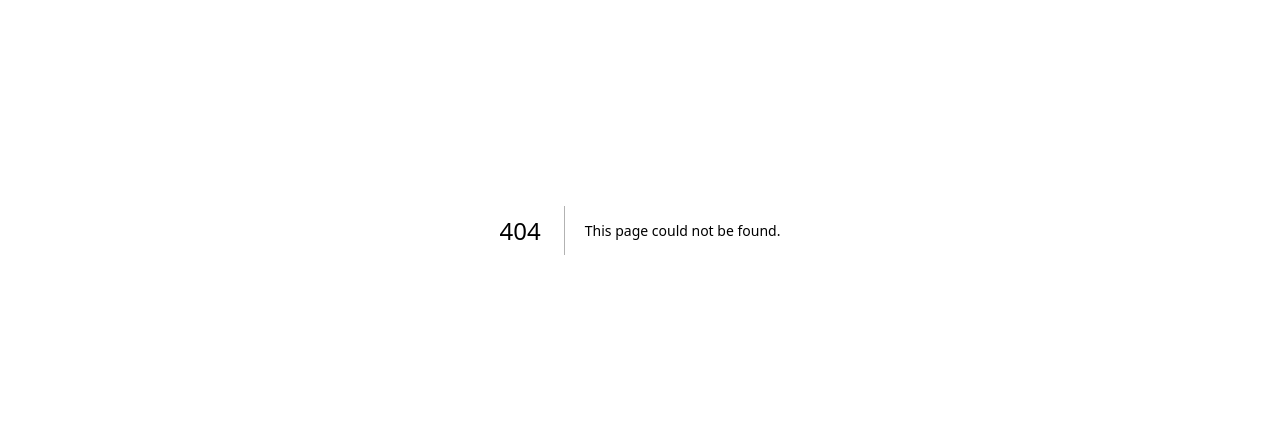
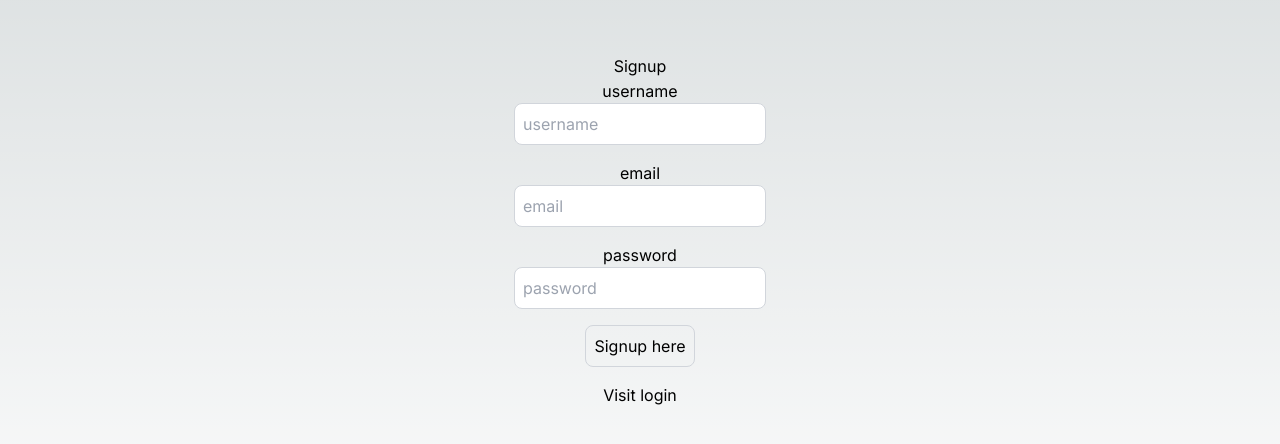
Before and after one commit to gnoparus/next-auth, a Next.js app: page /signup in a window 1280 px wide. Before the commit this address had no page. Shown: the part 170-614 px from the top of the page. Built offline with nearby package versions, Linux system fonts and the light colour scheme.

Commit message:
Add signup

```diff
--- /dev/null
+++ b/src/app/login/page.tsx
@@ -0,0 +1,3 @@
+export default function LoginPage() {
+    return (<div className="flex"><h1 className="text-center text-red-500 text-2xl">Login</h1></div>)
+}
--- /dev/null
+++ b/src/app/signup/page.tsx
@@ -0,0 +1,31 @@
+"use client"
+
+import Link from "next/link"
+import React from "react"
+import useRouter from "next/navigation"
+import { Axios } from "axios"
+
+export default function SignupPage() {
+    const [user, setUser] = React.useState({
+        email: "",
+        password: "",
+        username: "",
+    })
+
+    const onSignup = async () => {
+
+    }
+
+    return (<div className="flex flex-col items-center justify-center min-h-screen py-2">
+        <h1>Signup</h1>
+        <hr />
+        <label htmlFor="username">username</label>
+        <input className="p-2 border border-gray-300 rounded-lg mb-4 focus:outline-none focus:border-gray-600" id="username" type="text" value={user.username} onChange={(e) => setUser({ ...user, username: e.target.value })} placeholder="username" />
+        <label htmlFor="email">email</label>
+        <input className="p-2 border border-gray-300 rounded-lg mb-4 focus:outline-none focus:border-gray-600" id="email" type="text" value={user.email} onChange={(e) => setUser({ ...user, email: e.target.value })} placeholder="email" />
+        <label htmlFor="email">password</label>
+        <input className="p-2 border border-gray-300 rounded-lg mb-4 focus:outline-none focus:border-gray-600" id="password" type="password" value={user.password} onChange={(e) => setUser({ ...user, password: e.target.value })} placeholder="password" />
+        <button className="p-2 border border-gray-300 rounded-lg mb-4 focus:outline-none focus:border-gray-600" type="button">Signup here</button>
+        <Link href="/login">Visit login</Link>
+    </div>)
+}
```
Also changed, not shown: package.json (+10 -4 lines), src/dbConfig/dbConfig.ts (added, +21 -0 lines), src/app/api/users/login/route.ts (added), src/app/api/users/signup/route.ts (added), 2 other files (tests, documents, lock files or other folders).
